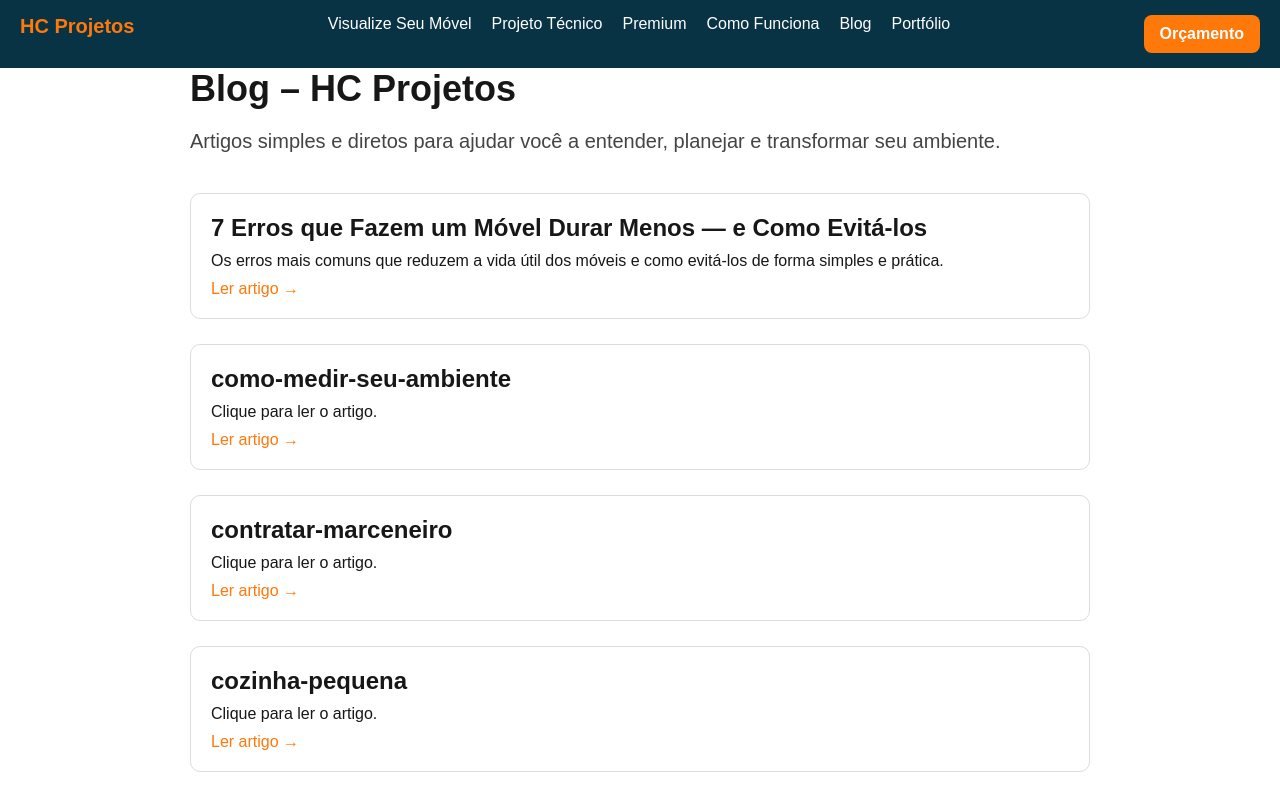
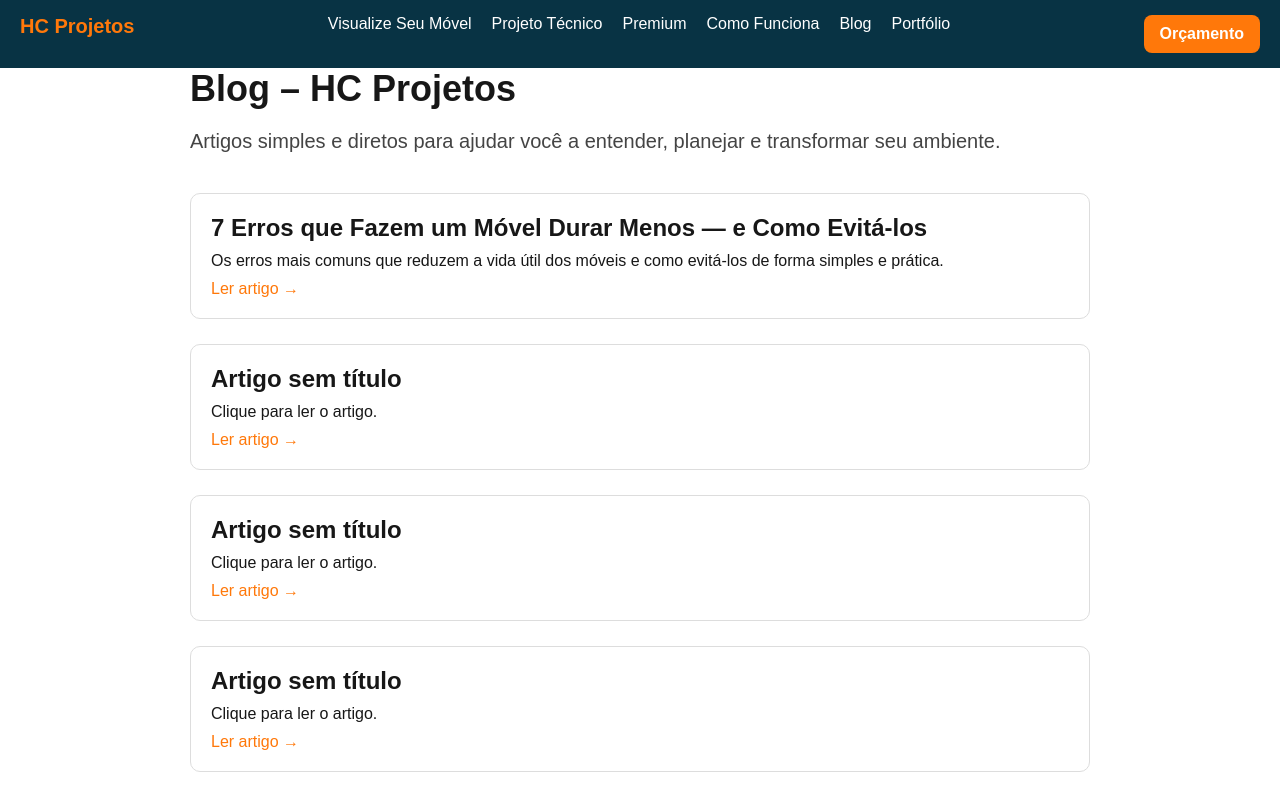
Before and after one commit to hcmarcenaria/Hcprojetos-site, a Next.js app: page /blog in a window 1280 px wide. Shown: the top 800 px of the page. Built offline with nearby package versions, Linux system fonts and the light colour scheme.

Commit message:
Atualizar o index.js

```diff
--- a/pages/blog/index.js
+++ b/pages/blog/index.js
@@ -1,28 +1,25 @@
 import Link from "next/link";
 
-// Lê automaticamente todos os arquivos dentro de /pages/blog (menos index.js)
+// Função para importar automaticamente todos os posts da pasta
 function importPosts() {
-  const context = require.context(".", true, /\.js$/);
-  const posts = [];
+  const context = require.context(".", false, /\.js$/);
 
-  context.keys().forEach((key) => {
-    if (key === "./index.js") return; // ignora o próprio index
-
-    // importa o arquivo do artigo
+  const posts = context
+    .keys()
+    .filter((key) => key !== "./index.js") // remove o próprio index
+    .map((key) => {
       const post = context(key);
-
-    // Extrai o slug: "./7-erros.js" → "7-erros"
       const slug = key.replace("./", "").replace(".js", "");
 
-    posts.push({
+      return {
         slug,
-      title: post.meta?.title || slug,
+        title: post.meta?.title || "Artigo sem título",
         resumo: post.meta?.resumo || "Clique para ler o artigo.",
         data: post.meta?.data || "2000-01-01",
-    });
+      };
     });
 
-  // Ordena os artigos mais novos no topo
+  // Ordenar do mais novo para o mais antigo
   posts.sort((a, b) => new Date(b.data) - new Date(a.data));
 
   return posts;
```
Lines whose indentation alone changed are shown as unchanged.
